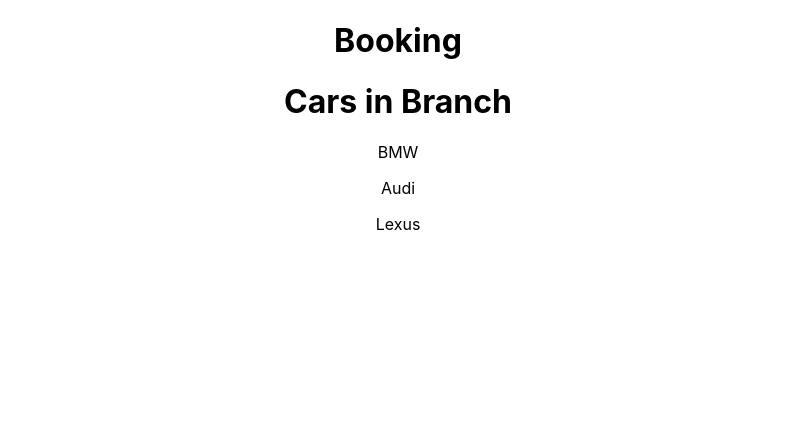
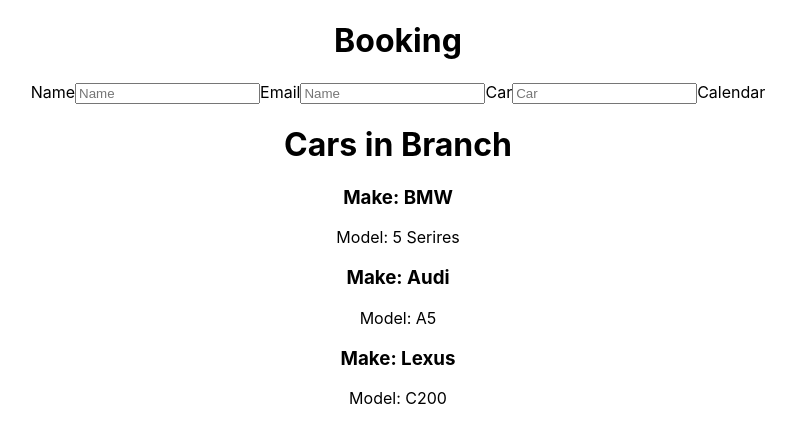
Before and after one commit to SHUBV92/Rental-Service-React, a React (Create React App) app: page / in a window 1280 px wide. Shown: the top 442 px of the page, without its empty margins (242-1038 px from the left). Built offline with nearby package versions, Linux system fonts and the light colour scheme.

Commit message:
Added a Car & a Contract Object

```diff
--- a/src/Containers/Booking.jsx
+++ b/src/Containers/Booking.jsx
@@ -1,10 +1,12 @@
 import React from "react"
 import {Link} from "react-router-dom"
+import Form from './Form/Form'
 
 const Booking = () => {
     return(
         <div>
             <h1>Booking</h1>
+            <Form />
         </div>
     )
 }
--- a/src/Containers/Cars.jsx
+++ b/src/Containers/Cars.jsx
@@ -1,18 +1,20 @@
-import React from 'react';
-import CarData from '../DataObjects/cars'
+import React from "react";
+import carData from "../DataObjects/cars";
 
 const Cars = () => {
-    return(
-        <div clasName="App">
-            <h1>Cars in Branch</h1>
-        <div clasName="App">
-
-            {CarData.map(car=>(
-                <p>{car.Make}</p>
-            ))}
-            </div>
+  return (
+    <div clasName="App">
+      <h1>Cars in Branch</h1>
+      {carData.map(car => (
+        <div>
+          <div clasName="Name">
+          <p><h3>Make: {car.make}</h3></p>
+          </div>
+          <div className="Des"></div>
+          <p>Model: {car.model}</p>
         </div>
-    )
-
-}
+      ))}
+    </div>
+  );
+};
 export default Cars;
--- /dev/null
+++ b/src/Containers/Form/Form.jsx
@@ -0,0 +1,39 @@
+import React from 'react'
+
+
+const Form = () => {
+
+return(
+    <div>
+
+            <label>Name</label>
+            <input
+            type="text"
+            name="name"
+            placeholder="Name"
+            />
+
+            <label>Email</label>
+            <input
+            type="email"
+            name="Email"
+            placeholder="Name"
+            />
+
+            <label>Car</label>
+            <input
+            type="text"
+            name="Cae"
+            placeholder="Car"
+            />
+            {/* Drop Down Menu  */}
+            {/*   */}
+
+            <label>Calendar</label>
+
+    </div>
+)
+
+}
+
+export default Form;
--- /dev/null
+++ b/src/Containers/IPC/IPC.jsx
@@ -0,0 +1 @@
+import React
--- a/src/DataObjects/cars.json
+++ b/src/DataObjects/cars.json
@@ -1,39 +1,39 @@
 
 [
     {
-      "Make": "BMW",
-      "Model": "5 Serires",
-      "Details": {
-        "Litres": "2.0L",
-        "Color": "Blue",
-        "Market Rate": "£40,000"
+      "make": "BMW",
+      "model": "5 Serires",
+      "details": {
+        "litres": "2.0L",
+        "color": "Blue",
+        "marketRate": "£40,000"
       },
-      "Pricing": {
-        "Daily Rate": "£50"
+      "pricing": {
+        "dailyRate": "£50"
       }
     },
     {
-      "Make": "Audi",
-      "Model": "A5",
-      "Details": {
-        "Litres": "2.0L",
-        "Color": "White",
-        "Market Rate": "£50,000"
+      "make": "Audi",
+      "model": "A5",
+      "details": {
+        "litres": "2.0L",
+        "color": "White",
+        "marketRate": "£50,000"
       },
-      "Pricing": {
-        "Daily Rate": "£70"
+      "pricing": {
+        "dailyRate": "£70"
       }
     },
     {
-      "Make": "Lexus",
-      "Model": "C200",
-      "Details": {
-        "Litres": "2.0L",
-        "Color": "Black",
-        "Market Rate": "£45,000"
+      "make": "Lexus",
+      "model": "C200",
+      "details": {
+        "litres": "2.0L",
+        "color": "Black",
+        "marketRate": "£45,000"
       },
-      "Pricing": {
-        "Daily Rate": "£45"
+      "pricing": {
+        "dailyRate": "£45"
       }
     }
   ]
```
Also changed, not shown: src/DataObjects/contracts.json (+36 -12 lines).
